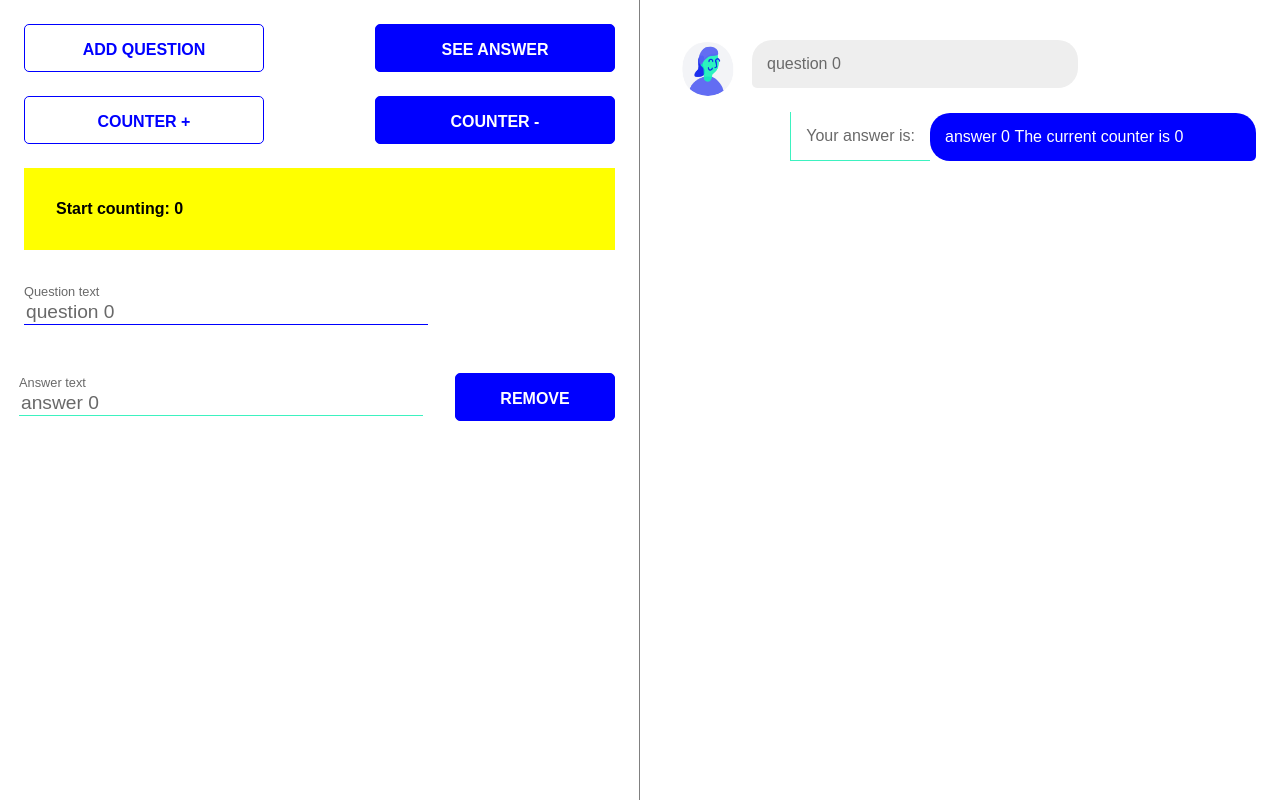
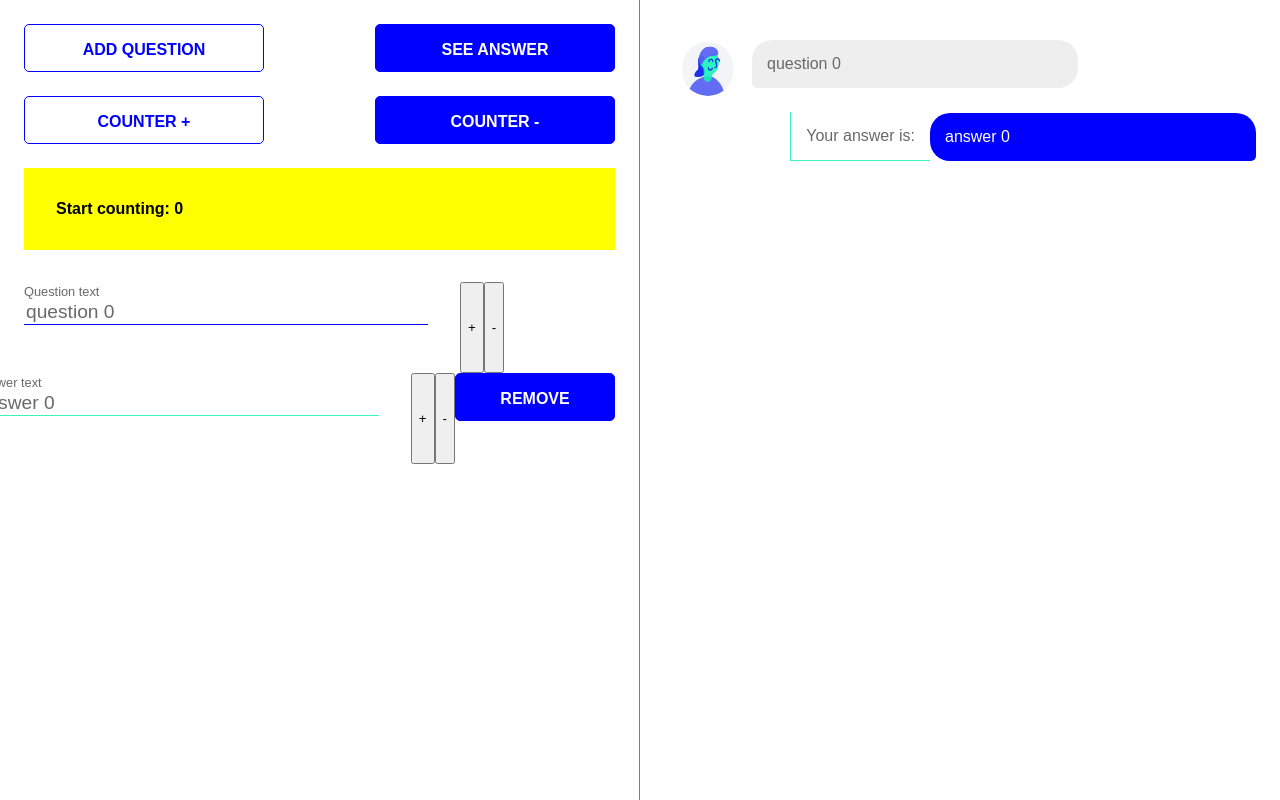
Before and after one commit to nxt-insurance/ucc, a React (Create React App) app: page / in a window 1280 px wide. Built offline with nearby package versions, Linux system fonts and the light colour scheme.

Commit message:
Try the task with local counter

```diff
--- a/src/App.js
+++ b/src/App.js
@@ -5,6 +5,8 @@ import {
   addQuestion,
   changeMessage,
   removeMessage,
+  incrementLocalCounter,
+  decrementLocalCounter,
   incrementCounter,
   decrementCounter,
 } from './actionCreators'
@@ -52,6 +54,9 @@ class App extends Component {
                   key={'write-q' + index}
                   handleChangeMessage={this.props.changeMessage}
                   handleRemoveMessage={this.props.removeMessage}
+                  handleIncrementLocalCounter={this.props.incrementLocalCounter}
+                  handleDecrementLocalCounter={this.props.decrementLocalCounter}
+                  localCounter={this.props.localCounter}
                 />
               ))}
             </div>
@@ -65,7 +70,6 @@ class App extends Component {
                 index={index}
                 item={item.text}
                 type={item.type}
-                hasCounter={index === array.length - 1}
                 counter={this.props.counter}
               />
             ))}
@@ -113,6 +117,7 @@ const styles = StyleSheet.create({
 const mapStateToProps = state => ({
   messages: state.chat,
   counter: state.counter,
+  localCounter: state.chat.localCounter,
 })
 
 const mapDispatchToProps = {
@@ -122,6 +127,8 @@ const mapDispatchToProps = {
   removeMessage,
   incrementCounter,
   decrementCounter,
+  incrementLocalCounter,
+  decrementLocalCounter,
 }
 
 export default connect(
--- a/src/actionCreators.js
+++ b/src/actionCreators.js
@@ -49,3 +49,21 @@ export const decrementCounter = () => {
     type: actionTypes.DECREMENT_COUNTER,
   }
 }
+
+export const incrementLocalCounter = index => {
+  return {
+    type: actionTypes.INCREMENT_LOCAL_COUNTER,
+    data: {
+      index,
+    },
+  }
+}
+
+export const decrementLocalCounter = index => {
+  return {
+    type: actionTypes.DECREMENT_LOCAL_COUNTER,
+    data: {
+      index,
+    },
+  }
+}
--- a/src/actionTypes.js
+++ b/src/actionTypes.js
@@ -5,3 +5,5 @@ export const REMOVE_MESSAGE = 'REMOVE_MESSAGE'
 export const LOAD_QUESTIONS = 'LOAD_QUESTIONS'
 export const INCREMENT_COUNTER = 'INCREMENT_COUNTER'
 export const DECREMENT_COUNTER = 'DECREMENT_COUNTER'
+export const INCREMENT_LOCAL_COUNTER = 'INCREMENT_LOCAL_COUNTER'
+export const DECREMENT_LOCAL_COUNTER = 'DECREMENT_LOCAL_COUNTER'
--- a/src/components/MessagesToType.js
+++ b/src/components/MessagesToType.js
@@ -18,7 +18,7 @@ const MessagesToType = props => {
   return (
     <div className={css(messageContainer)} key={`question-${index}`}>
       <div className={css(styles.message)}>
-        <label className={css(styles.messageLabel)} htmlFor={`question-${index}`}>
+        <label className={css(styles.messageLabel)} htmlFor={`question-${props.localCounter}`}>
           {type === 'question' ? 'Question text' : 'Answer text'}
         </label>
         <br />
@@ -31,6 +31,8 @@ const MessagesToType = props => {
           placeholder="Write your question here"
         />
       </div>
+      <button onClick={props.incrementCounter}>+</button>
+      <button onClick={props.decrementCounter}>-</button>
       <div>
         {index !== 0 && (
           <Button
--- a/src/reducers.js
+++ b/src/reducers.js
@@ -3,7 +3,10 @@
 import * as actionTypes from './actionTypes'
 
 export const chatReducer = (
-    state = [{ text: 'question 0', type: 'question' }, { text: 'answer 0', type: 'answer' }],
+  state = [
+    { text: 'question 0', type: 'question', localCounter: 0 },
+    { text: 'answer 0', type: 'answer', localCounter: 0 },
+  ],
   action
 ) => {
   switch (action.type) {
@@ -36,6 +39,32 @@ export const chatReducer = (
         }
       })
 
+    case actionTypes.INCREMENT_LOCAL_COUNTER:
+      return state.map((currentMessage, i) => {
+        if (i === action.data.index) {
+          return {
+            text: currentMessage.text,
+            type: currentMessage.type,
+            localCounter: ++currentMessage.localCounter,
+          }
+        } else {
+          return currentMessage
+        }
+      })
+
+    case actionTypes.DECREMENT_LOCAL_COUNTER:
+      return state.map((currentMessage, i) => {
+        if (i === action.data.index) {
+          return {
+            text: currentMessage.text,
+            type: currentMessage.type,
+            localCounter: --currentMessage.localCounter,
+          }
+        } else {
+          return currentMessage
+        }
+      })
+
     case actionTypes.REMOVE_MESSAGE:
       return state.filter((el, i) => {
         return i !== action.data.index
```
Lines whose indentation alone changed are shown as unchanged.
